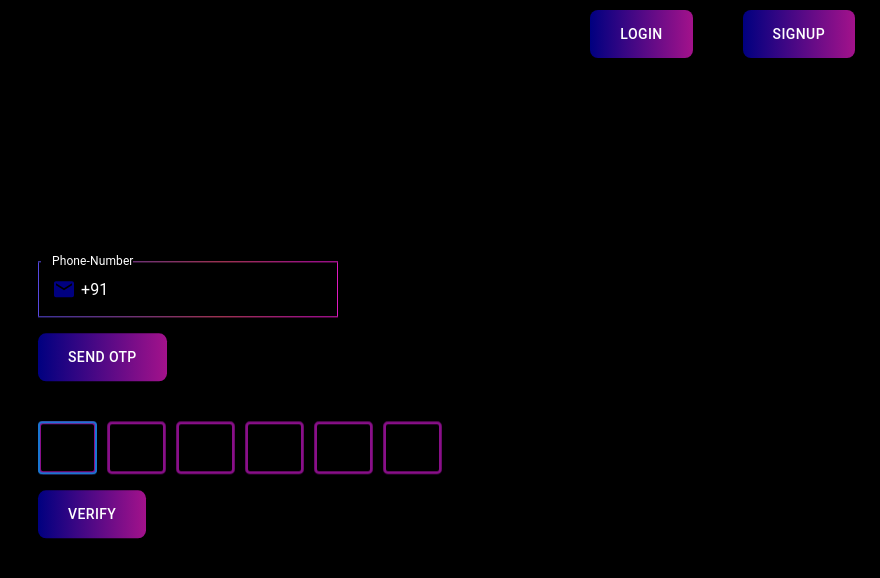
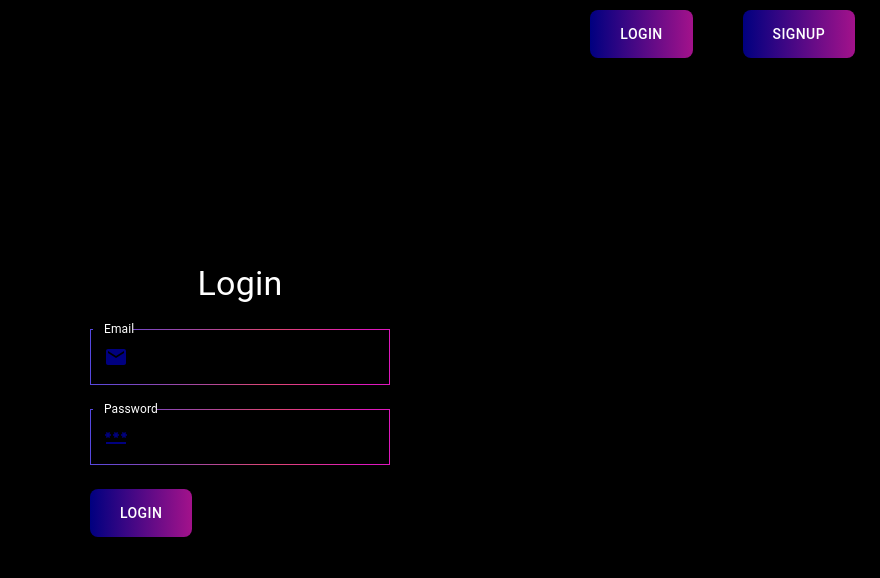
Before and after one commit to AdityaShivhare7291/E-comm, a React (Create React App) app: page /login in a window 1280 px wide. Shown: the top 578 px of the page, without its empty margins (400-1280 px from the left). Built offline with nearby package versions, Linux system fonts and the light colour scheme.

Commit message:
another repo

```diff
--- a/src/App.js
+++ b/src/App.js
@@ -21,7 +21,7 @@ function App() {
    <Route path='/' Component={Home} ></Route>
    </Route>
    <Route path='/sign' Component={Signup}></Route>
-   <Route path='/login' Component={Otpverify}></Route>
+   <Route path='/login' Component={Login}></Route>
    <Route path='/otpverify' Component={Otpverify}></Route>
    </Routes>
 
--- /dev/null
+++ b/src/pages/login.js
@@ -0,0 +1,31 @@
+import React from 'react';
+import LoginFields from './../components/LoginFields';
+import LoginBtn from '../components/buttons';
+import './login.css';
+import { Stack, Typography } from '@mui/material';
+
+
+const Login = () => {
+
+    return (
+        <>
+            <div className='login-container'>
+                <div className='sub-container'>
+                    <Stack direction={'column'} spacing={3}>
+                        <Typography variant="h4" component="h1" mb={4} color="#ffffff"
+                            sx={{ display: 'flex', alignItems: 'center', justifyContent: 'center' }}>
+                            Login
+                        </Typography>
+                        <LoginFields />
+                        <div className='loginBtn'>
+                            <LoginBtn btnText="Login" />
+                        </div>
+                    </Stack>
+                </div>
+            </div>
+        </>
+    )
+}
+
+
+export default Login;
```
Also changed, not shown: 1 other file (tests, documents, lock files or other folders).
